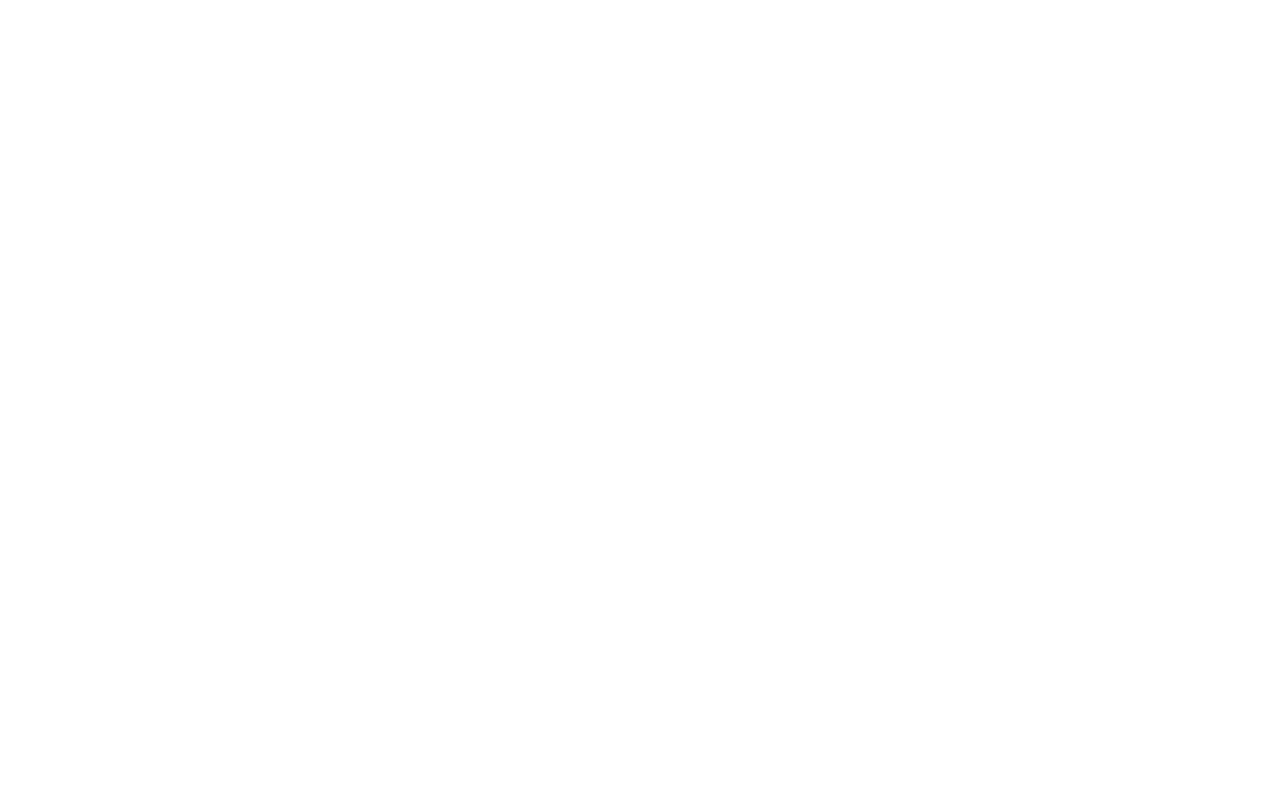
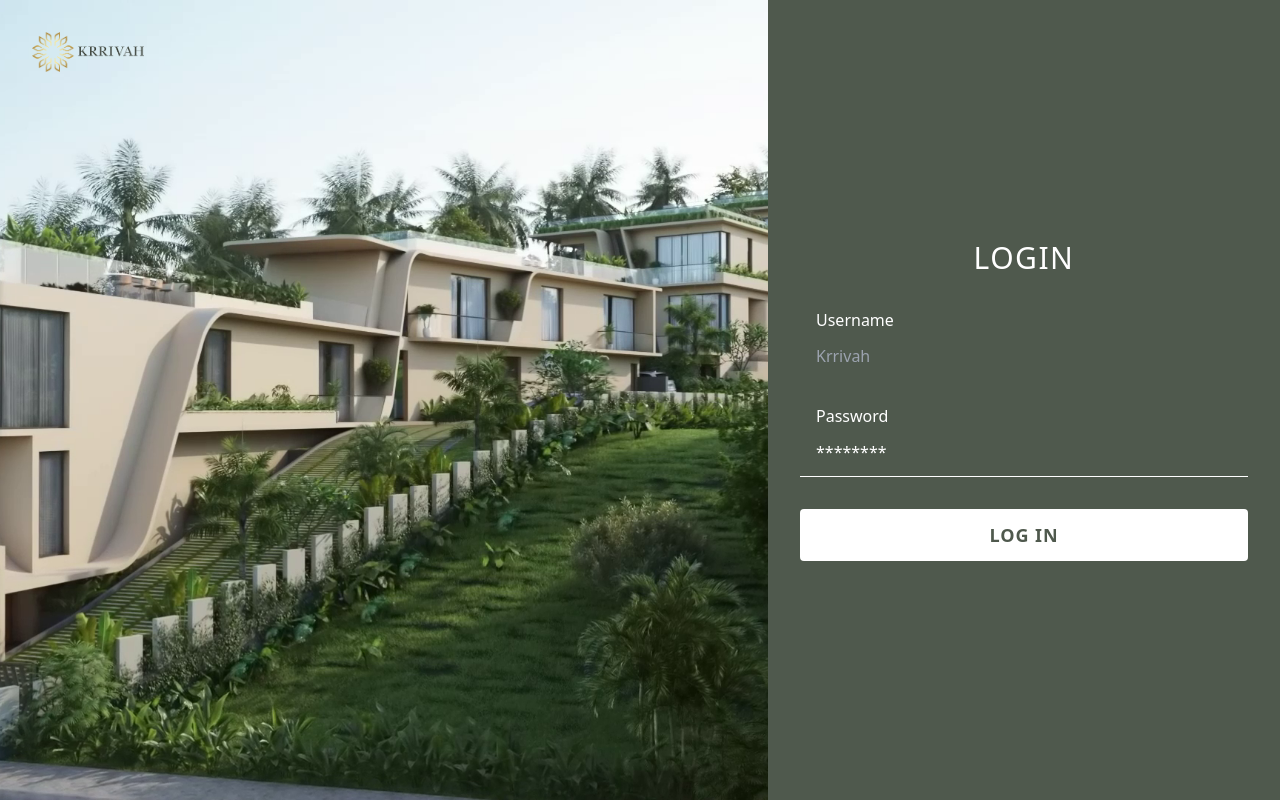
Before and after one commit to Govind-Kumar1/AdminKrrivah, a React (Vite) app: page / in a window 1280 px wide. Before the commit this address had no page. Built offline with nearby package versions, Linux system fonts and the light colour scheme.

Commit message:
Local changes before merge

```diff
--- a/src/App.jsx
+++ b/src/App.jsx
@@ -1,5 +1,6 @@
 import {BrowserRouter as Router,Routes,Route} from 'react-router-dom'
 import Project from './pages/projectPage'
+import LoginPage from './pages/Login'
 
 function App() {
 
@@ -7,6 +8,7 @@
     <>
       <Router>
         <Routes>
+          <Route path='/' element={<LoginPage/>}/>
           <Route path={'/admin/project'} element={<Project/>} />
         </Routes>
       </Router>
--- /dev/null
+++ b/src/pages/Login.jsx
@@ -0,0 +1,60 @@
+import React from 'react';
+
+const LoginPage = () => {
+  return (
+    <div className="min-h-screen flex">
+      {/* Left Section - Image Background */}
+      <div
+        className="relative hidden lg:block w-3/5 bg-cover bg-center"
+        style={{ backgroundImage: "url('/pic2.png')" }}
+      >
+        <div className="absolute top-8 left-8">
+          {/* Assuming Logo.png is the logo shown in the image */}
+          <img src="/Logo.png" alt="KRRIVAH Logo" className="h-10" /> {/* Adjust height as needed */}
+        </div>
+      </div>
+
+      {/* Right Section - Login Form */}
+      <div className="w-full lg:w-2/5 flex items-center justify-center bg-[#4F594D] p-8">
+        <div className="w-full max-w-md">
+          <h2 className="text-white text-3xl font-normal mb-8 text-center uppercase tracking-wider">
+            Login
+          </h2>
+          <form>
+            <div className="mb-6">
+
+              <label htmlFor="username" className="text-white px-4 py-3 ">
+                Username
+              </label>
+              <input
+                type="text"
+                id="username"
+                placeholder="Krrivah"
+                className="w-full px-4 py-3 bg-transparent  focus:outline-none focus:border-b-2 focus:border-white transition-all duration-200"
+              />
+            </div>
+            <div className="mb-8">
+              <label htmlFor="password" className="text-white px-4 py-3 ">
+                Password
+              </label>
+              <input
+                type="password"
+                id="password"
+                placeholder="********"
+                className="w-full px-4 py-3 bg-transparent border-b border-white text-white placeholder-white focus:outline-none focus:border-b-2 focus:border-white transition-all duration-200"
+              />
+            </div>
+            <button
+              type="submit"
+              className="w-full bg-white text-[#4F594D] py-3 text-lg font-semibold rounded hover:bg-gray-200 transition-colors duration-200 uppercase tracking-wider"
+            >
+              Log In
+            </button>
+          </form>
+        </div>
+      </div>
+    </div>
+  );
+};
+
+export default LoginPage;
--- a/vite.config.js
+++ b/vite.config.js
@@ -5,5 +5,5 @@
 
 // https://vite.dev/config/
 export default defineConfig({
-  plugins: [react(),tailwindcss()],
+  plugins: [react()],
 })
```
Also changed, not shown: public/Logo.png (added), public/pic2.png (added).
